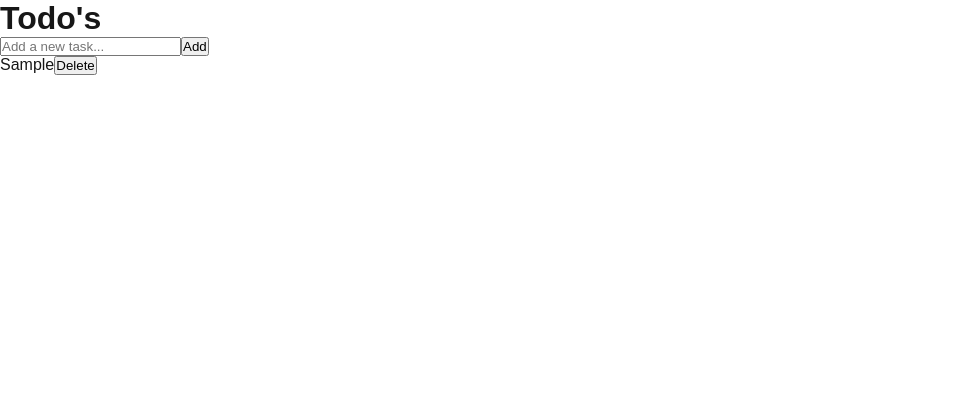
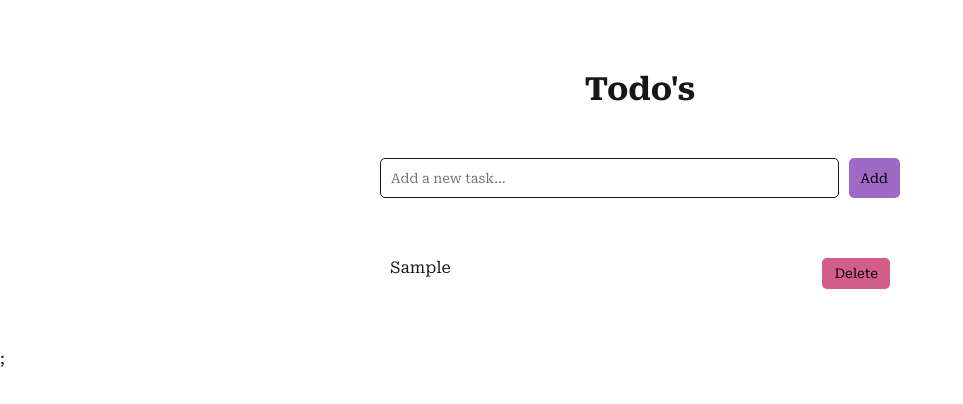
Before and after one commit to emelieforselius/todo-app, a Next.js app: page /todo in a window 1280 px wide. Both pictures are taken after typing "Sample" into the empty fields and a click on the button "Add". Shown: the top 404 px of the page, without its empty margins (0-963 px from the left). Built offline with nearby package versions, Linux system fonts and the light colour scheme.

Commit message:
Styled TodoPage component + changed global font

```diff
--- a/pages/_app.tsx
+++ b/pages/_app.tsx
@@ -1,6 +1,15 @@
 import "@/styles/globals.css";
 import type { AppProps } from "next/app";
+import Head from "next/head";
 
 export default function App({ Component, pageProps }: AppProps) {
-  return <Component {...pageProps} />;
+  return (
+  <>
+  <Head>
+    <link href="https://fonts.googleapis.com/css2?family=Roboto+Serif:wght@400;700&display=swap" rel="stylesheet"/>
+  </Head>
+  <Component {...pageProps} />;
+  </>
+
+  )
 }
--- a/pages/todo.tsx
+++ b/pages/todo.tsx
@@ -1,4 +1,5 @@
 import { useState } from "react";
+import styles from "../styles/TodoPage.module.css"
 
 type Todo = {
   id: number;
@@ -22,20 +23,23 @@ const TodoPage = () => {
   };
 
   return (
-    <div>
-      <h1>Todo's</h1>
+    <div className={styles.container}>
+      <h1 className={styles.title}>Todo's</h1>
+      <div className={styles.inputContainer}>
       <input
         type="text"
         value={inputValue}
         onChange={(e) => setInputValue(e.target.value)}
         placeholder="Add a new task..."
+        className={styles.inputField}
       />
-      <button onClick={addTodo}>Add</button>
-      <ul>
+       <button className={styles.addTodoButton} onClick={addTodo}>Add</button>
+      </div>
+      <ul className={styles.ul}>
         {todos.map((todo) => (
-          <li key={todo.id}>
+          <li key={todo.id} className={styles.li}>
             {todo.text}
-            <button onClick={() => deleteTodo(todo.id)}>Delete</button>
+            <button className={styles.deleteButton} onClick={() => deleteTodo(todo.id)}>Delete</button>
           </li>
         ))}
       </ul>
--- /dev/null
+++ b/styles/TodoPage.module.css
@@ -0,0 +1,70 @@
+.container {
+    max-width: 600px;
+    margin: 0 auto;
+    padding: 20px;
+}
+
+.title {
+    margin: 50px 50px;
+    text-align: center;
+}
+
+.inputContainer {
+    display: flex;
+    margin-bottom: 10px;
+}
+
+.inputField {
+    padding: 10px;
+    border: 1px solid var(--foreground);
+    border-radius: 5px;
+    width: calc(100% - 20px);
+    height: 40px;
+    margin: 0 0 10px 20px;
+}
+
+.inputField::placeholder {
+    font-family: 'Roboto Serif', serif;
+}
+
+.addTodoButton {
+    margin: 0 20px 0 10px;
+    background-color: rgb(159, 105, 198);
+    font-family: 'Roboto Serif', serif;
+    border: none;
+    padding: 8px 12px;
+    border-radius: 5px;
+    cursor: pointer;
+    height: 40px;
+}
+
+.addTodoButton:hover {
+    background-color: rgb(128, 75, 165);
+}
+
+.deleteButton {
+    margin-left: 10px;
+    background-color: rgb(210, 93, 137);
+    font-family: 'Roboto Serif', serif;
+    border: none;
+    padding: 8px 12px;
+    border-radius: 5px;
+    cursor: pointer;
+}
+
+.deleteButton:hover{
+    background-color: rgb(193, 75, 121);
+}
+
+.ul {
+    list-style-type: none;
+    padding: 20px;
+}
+
+.li {
+    margin: 10px 0;
+    padding: 10px;
+    border-radius: 4px;
+    display: flex;
+    justify-content: space-between;
+}
--- a/styles/globals.css
+++ b/styles/globals.css
@@ -22,6 +22,7 @@ body {
   font-family: Arial, Helvetica, sans-serif;
   -webkit-font-smoothing: antialiased;
   -moz-osx-font-smoothing: grayscale;
+  font-family: 'Roboto Serif', serif;
 }
 
 * {
```
